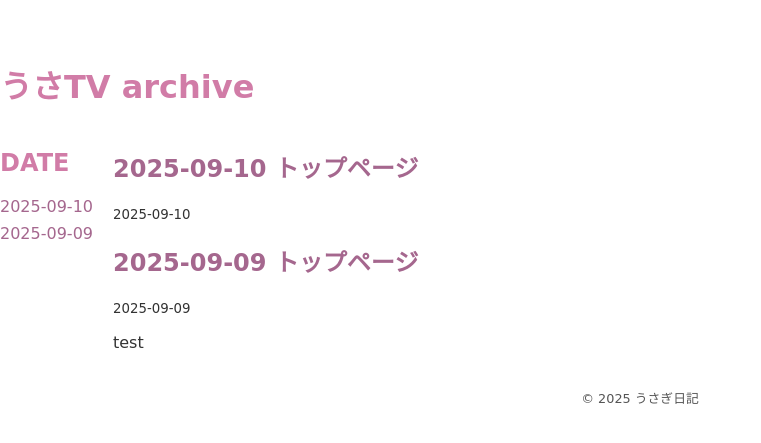
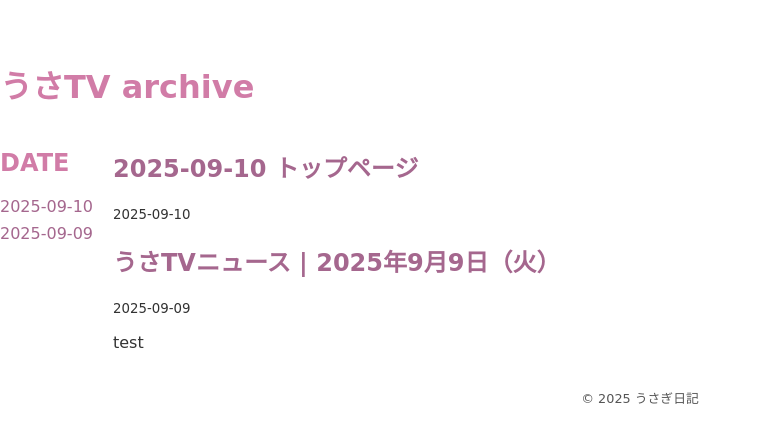
Before and after one commit to Rabbitflower-Rabiko/Rabbitflower-Rabiko-Rabbitflower-Rabiko.github.io, a Jekyll site: the page built from archive-site/archive.html, in a window 1280 px wide. Shown: the top 443 px of the page, without its empty margins (0-761 px from the left). Built offline with Jekyll 4.4.1, drawn with Linux system fonts in a browser that asks for light colours.

Commit message:
Update 2025-09-09-top-page.md

```diff
--- a/archive-site/_posts/2025-09-09-top-page.md
+++ b/archive-site/_posts/2025-09-09-top-page.md
@@ -1,6 +1,6 @@
 ---
 layout: post
-title: "2025-09-09 トップページ"
+title: "うさTVニュース | 2025年9月9日（火）"
 date: 2025-09-09
 ---
 test
```
